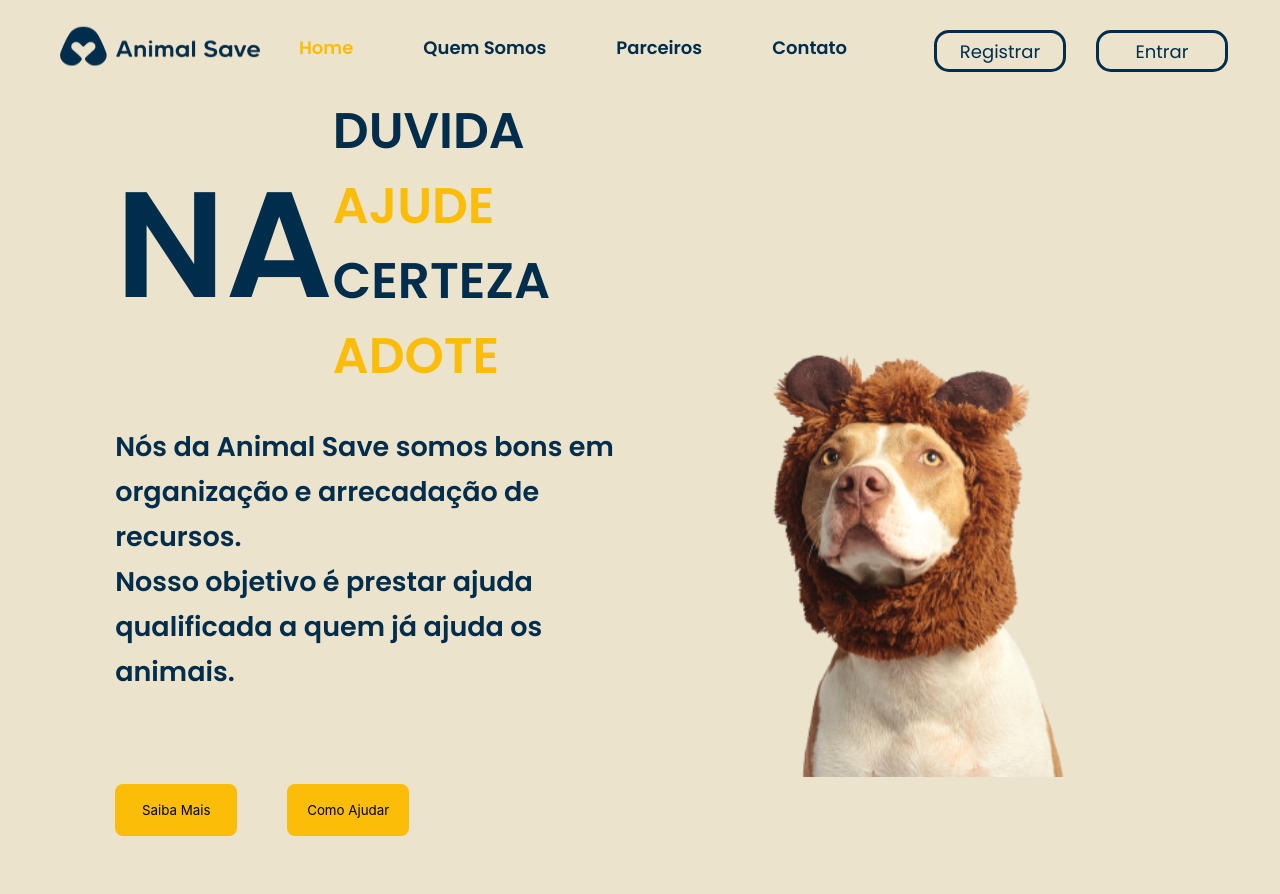
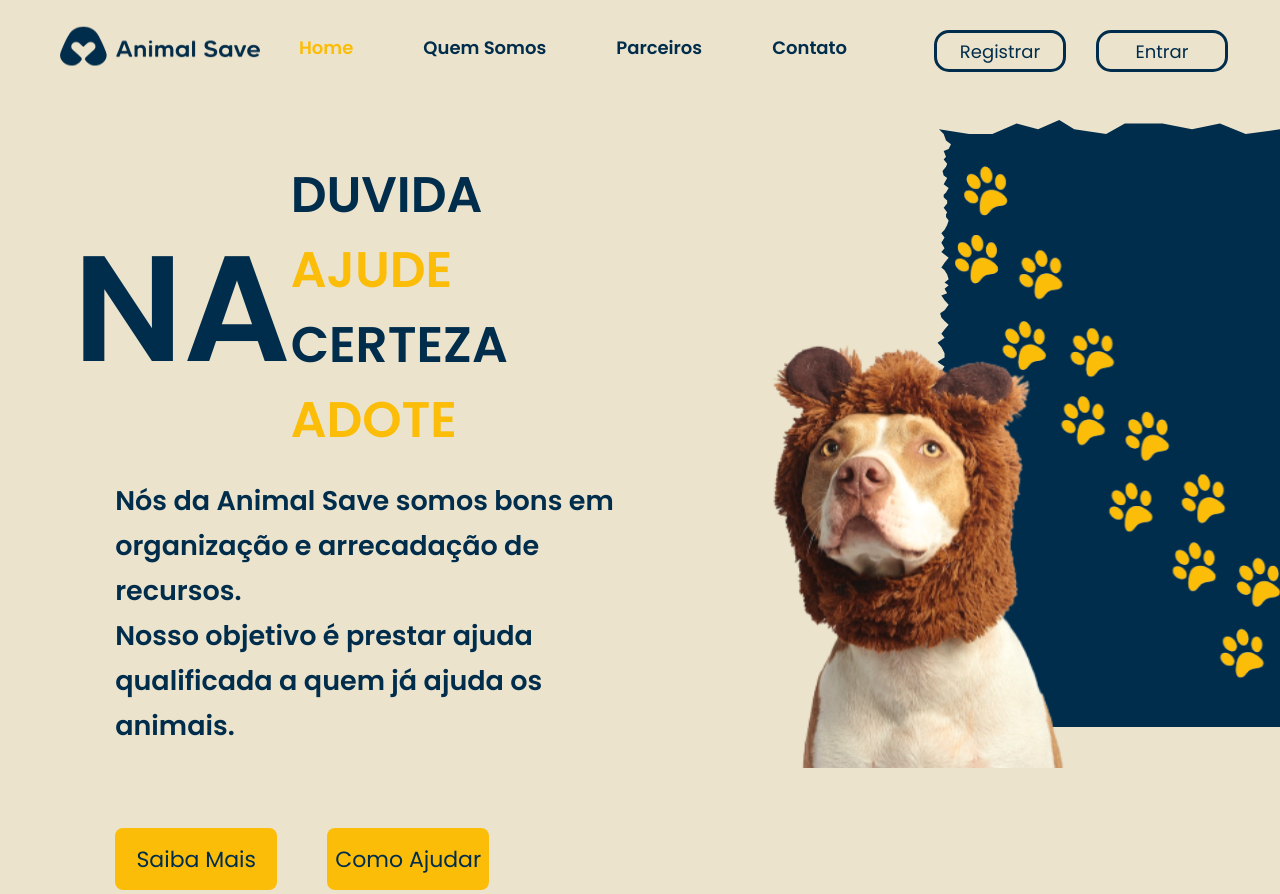
Before and after one commit to renanmontanopaz/animal-save-view, a Vue app: page / in a window 1280 px wide. Built offline with nearby package versions, Linux system fonts and the light colour scheme.

Commit message:
estilizando container image Home

```diff
--- a/src/views/LandingPage/LandingPage.vue
+++ b/src/views/LandingPage/LandingPage.vue
@@ -31,7 +31,13 @@
     </article>
     <article class="containerImage">
       <div class="dogLeao">
-        <img src="../../assets/Cao Leão.svg" alt="">
+        <img src="../../assets/CaoLeão.svg" alt="">
+      </div>
+      <div class="Pegada">
+        <img src="../../assets/Pegadas.svg" alt="">
+      </div>
+      <div class="Rectangle">
+        <img src="../../assets/Rectangle.svg" alt="">
       </div>
     </article>
   </section>
@@ -50,12 +56,13 @@
 
   .containerText {
     width: 60%;
-    height: 100%;
+    height: 80%;
     display: flex;
     align-items: center;
     justify-content: start;
     flex-direction: column;
-    gap: 30px;
+    gap: 20px;
+    margin-top: 5%;
 
 
     .TextH1 {
@@ -64,6 +71,7 @@
       justify-content: center;
       text-align: left;
       width: 70%;
+      margin-right: 11%;
 
       .TextNA {
         font-family: 'Poppins';
@@ -111,12 +119,17 @@
       margin-top: 60px;
 
       .butt {
-        width: 122px;
-        height: 52px;
+        width: 162px;
+        height: 62px;
         background: #FBBD08;
         border-radius: 8px;
         border: none;
-
+        font-family: 'Poppins';
+        font-style: normal;
+        font-weight: 400;
+        font-size: 22px;
+        line-height: 33px;
+        color: #002D4C;
       }
     }
   }
@@ -124,7 +137,23 @@
   .dogLeao {
     position: absolute;
     width: 25%;
-    top: 40%;
+    top: 38.9%;
+    z-index: 1;
+  }
+
+  .Rectangle {
+    position: absolute;
+    width: 27.5%;
+    top: 15%;
+    right: 0%;
+  }
+
+  .Pegada {
+    position: absolute;
+    width: 27.5%;
+    top: 20%;
+    left: 74%;
+    z-index: 1;
   }
 
 }
```
Also changed, not shown: src/assets/CaoLeão.svg (renamed from src/assets/Cao Leão.svg), src/assets/Pegadas.svg.
